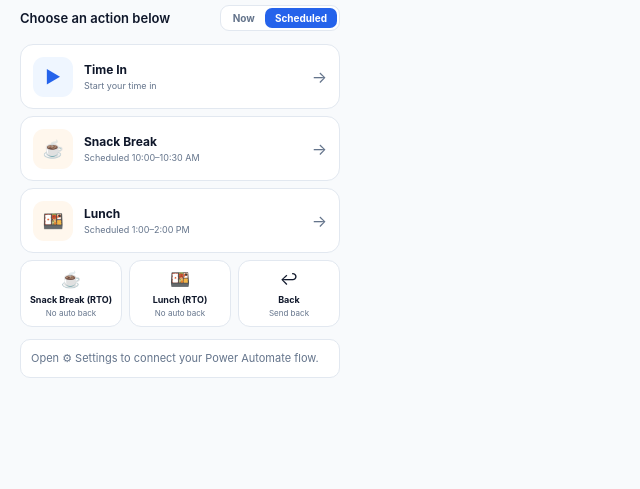
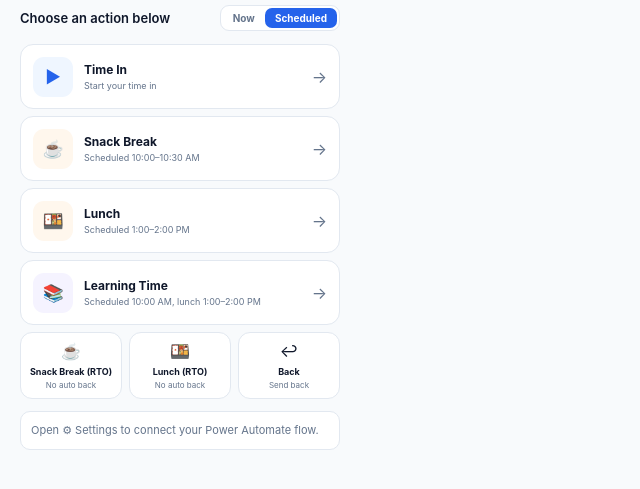
Before and after one commit to mattcrsma/tempo, a browser extension: page msteams-extension/index.html in a window 1280 px wide. Both pictures are taken after a click on the button "Scheduled". Shown: the part 85-574 px from the top of the page, without its empty margins (0-640 px from the left). Drawn offline with Linux system fonts and the light colour scheme.

Commit message:
Add Learning Time button and simplify confirmation texts
- Learning Time: posts "training", then "(learning time)" after 3s
- Scheduled mode: 10:00 AM start, lunch at 1:00 PM, back at 2:00 PM,
  then training and (learning time) again; refuses after 10:00 AM
- Shorter, direct confirmation texts for all actions
- README: document the new flow cases and usage

```diff
--- a/msteams-extension/index.html
+++ b/msteams-extension/index.html
@@ -210,6 +210,15 @@
       color: #ea580c;
     }
 
+    .learn-icon {
+      background: #f5f3ff;
+      color: #7c3aed;
+    }
+
+    body.dark .learn-icon {
+      background: #2e1065;
+    }
+
     body.dark .time-icon {
       background: #172554;
     }
@@ -418,8 +427,8 @@
       <div
         class="mode-toggle"
         role="group"
-        aria-label="Snack Break and Lunch timing"
-        title="Applies to Snack Break and Lunch"
+        aria-label="Snack Break, Lunch and Learning Time timing"
+        title="Applies to Snack Break, Lunch and Learning Time"
       >
         <button
           id="modeNow"
@@ -461,6 +470,15 @@
         <span class="action-content">
           <span class="action-title">Lunch</span>
           <span id="lunchDescription" class="action-description">1 hour break</span>
+        </span>
+        <span class="action-arrow">→</span>
+      </button>
+
+      <button id="learningButton" class="action" type="button">
+        <span class="action-icon learn-icon">📚</span>
+        <span class="action-content">
+          <span class="action-title">Learning Time</span>
+          <span id="learningDescription" class="action-description">Training, then (learning time)</span>
         </span>
         <span class="action-arrow">→</span>
       </button>
--- a/msteams-extension/script.js
+++ b/msteams-extension/script.js
@@ -11,6 +11,7 @@ const buttonActions = {
   timeInButton: "TIME_IN",
   snackButton: "SNACK",
   lunchButton: "LUNCH",
+  learningButton: "LEARNING",
   snack2Button: "SNACKK",
   lunch2Button: "LUNCHH",
   back2Button: "BACKK"
@@ -19,68 +20,83 @@ const buttonActions = {
 const actionInfo = {
   TIME_IN: {
     title: "Time In?",
-    text: "Start your Time In flow?",
+    text: "Send your Time In.",
     icon: "▶"
   },
 
   SNACK: {
     title: "Snack Break?",
-    text: "Start your 30-minute snack break? Power Automate handles the automatic Back message.",
+    text: "Snack break now. Back after 30 minutes.",
     icon: "☕"
   },
 
   LUNCH: {
     title: "Lunch?",
-    text: "Start your 1-hour lunch break? Power Automate handles the automatic Back message.",
+    text: "Lunch now. Back after 1 hour.",
     icon: "🍱"
   },
 
   SNACKK: {
     title: "Snack Break (RTO)?",
-    text: "Send Snack Break without an automatic Back message?",
+    text: "Snack break only. No automatic Back.",
     icon: "☕"
   },
 
   LUNCHH: {
     title: "Lunch (RTO)?",
-    text: "Send Lunch without an automatic Back message?",
+    text: "Lunch only. No automatic Back.",
     icon: "🍱"
   },
 
   BACKK: {
     title: "Back?",
-    text: "Send your Back message?",
+    text: "Send Back.",
     icon: "↩"
   },
 
   SNACK_SCHED: {
     title: "Schedule Snack Break?",
-    text: "Schedule your snack break for 10:00–10:30 AM (Singapore time)? This only works if sent before 10:00 AM. Power Automate posts the break and Back messages at those times.",
+    text: "Snack break at 10:00 AM. Back at 10:30 AM.",
     icon: "☕"
   },
 
   LUNCH_SCHED: {
     title: "Schedule Lunch?",
-    text: "Schedule your lunch for 1:00–2:00 PM (Singapore time)? This only works if sent before 1:00 PM. Power Automate posts the lunch and Back messages at those times.",
+    text: "Lunch at 1:00 PM. Back at 2:00 PM.",
     icon: "🍱"
+  },
+
+  LEARNING: {
+    title: "Learning Time?",
+    text: "Send \"training\", then \"(learning time)\".",
+    icon: "📚"
+  },
+
+  LEARNING_SCHED: {
+    title: "Schedule Learning Time?",
+    text: "10:00 AM: training, then (learning time). 1:00 PM: lunch. 2:00 PM: back, then training and (learning time) again.",
+    icon: "📚"
   }
 };
 
 // Snack Break and Lunch switch to these actions in "Scheduled" mode.
 const scheduledVariants = {
   SNACK: "SNACK_SCHED",
-  LUNCH: "LUNCH_SCHED"
+  LUNCH: "LUNCH_SCHED",
+  LEARNING: "LEARNING_SCHED"
 };
 
 const modeText = {
   now: {
     snack: "30 minute break",
-    lunch: "1 hour break"
+    lunch: "1 hour break",
+    learning: "Training, then (learning time)"
   },
 
   scheduled: {
     snack: "Scheduled 10:00–10:30 AM",
-    lunch: "Scheduled 1:00–2:00 PM"
+    lunch: "Scheduled 1:00–2:00 PM",
+    learning: "Scheduled 10:00 AM, lunch 1:00–2:00 PM"
   }
 };
 
@@ -93,6 +109,7 @@ function setMode(scheduled) {
 
   $("snackDescription").textContent = text.snack;
   $("lunchDescription").textContent = text.lunch;
+  $("learningDescription").textContent = text.learning;
 
   $("modeNow").classList.toggle("active", !scheduled);
   $("modeScheduled").classList.toggle("active", scheduled);
```
Also changed, not shown: msteams-extension/background.js (+9 -0 lines), 1 other file.
